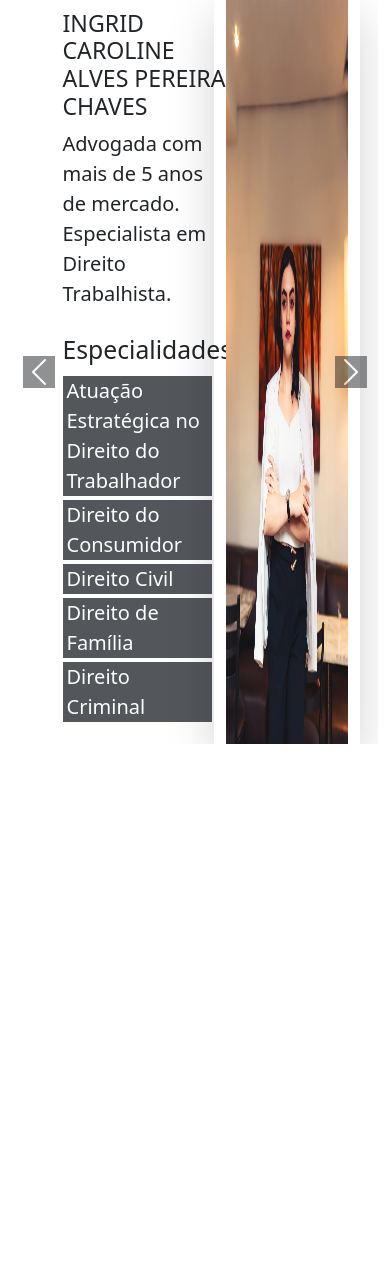
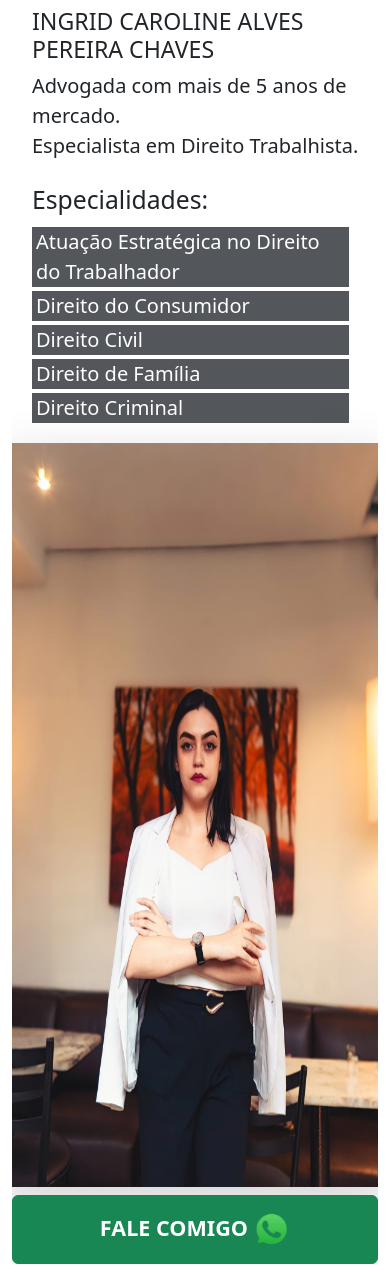
Before and after one commit to maycon-douglas2005/INGRID-CHAVES-ADVOCACIA, a PHP site: page / in a window 390 px wide. Shown: the part 54-1326 px from the top of the page. Before the commit the page ends 798 px from the top, so only its background shows below. Run offline with PHP 8.4, Linux system fonts and the light colour scheme.

Commit message:
feat(main): adiciona versão mobile da primeira tela

```diff
--- a/include/header.html
+++ b/include/header.html
@@ -25,11 +25,23 @@
 
       <ul class="dropdown-menu list-unstyled bg-secondary text-center">
         <li>
-          <a class="text-warning dropdown-item" href="">SOBRE MIM</a>
+          <a
+            class="text-warning dropdown-item"
+            href=""
+            data-bs-target="#carouselFather"
+            data-bs-slide-to="0"
+            >SOBRE MIM</a
+          >
         </li>
         <li class=""><hr class="dropdown-divider" /></li>
         <li>
-          <a class="text-warning dropdown-item" href="">CONTATO</a>
+          <a
+            class="text-warning dropdown-item"
+            href=""
+            data-bs-target="#carouselFather"
+            data-bs-slide-to="1"
+            >CONTATO</a
+          >
         </li>
       </ul>
     </nav>
--- a/index.php
+++ b/index.php
@@ -23,10 +23,10 @@
 
         <div class="carousel-inner">
 
-            <section class="carousel-item active " data-bs-interval="1000000">
-                <div class="content_slide_1 d-flex justify-content-center">
+            <section class="carousel-item active " id="tela1" data-bs-interval="1000000">
+                <div class="content_slide_1 d-flex flex-column flex-sm-row justify-content-center">
 
-                    <div class="col-6 d-flex flex-column justify-content-evenly">
+                    <div class="col-12 col-sm-6 d-flex flex-column justify-content-evenly">
                         <div class="row nomeEbio ms-2 mt-2">
                             <h1 class="fs-3">INGRID CAROLINE ALVES PEREIRA CHAVES</h1>
                             <p class="fs-5 d-none d-md-flex">
@@ -58,7 +58,7 @@
                         </div>
                     </div>
 
-                    <div class="col-4">
+                    <div class="col-12 col-sm-4 mb-2">
                         <div class="row d-flex justify-content-center align-items-center">
                             <img class="img-fluid shadow-lg " style="height: 88.2dvh;" src="img/nina2.jpg" alt="Foto de perfil de Ingrid Chaves">
 
@@ -66,21 +66,22 @@
 
                     </div>
 
+                    <a class="py-3 mb-2 d-flex d-sm-none btn btn-success col-12 fw-bold justify-content-center fs-4" href="https://wa.me/5511958337562?text=Olá!%20Eu%20gostaria%20de%20realizar%20um%20agendamento.">FALE COMIGO<img src="img/whats.png" style="margin-left: 5px; height: 35px;" alt="WhatsApp"></a>
                 </div>
 
             </section>
 
-            <section class="carousel-item " data-bs-interval="1000000">
+            <section class="carousel-item " data-bs-interval="1000000" id="tela2">
 
 
-                <div class="d-flex justify-content-center content_slide_2">
-                    <div class="col-4 d-flex justify-content-center">
+                <div class="d-flex flex-column flex-sm-row justify-content-center content_slide_2">
+                    <div class="col-12 col-sm-4 d-flex justify-content-center">
                         <img class="img-fluid shadow-lg" src="img/nina1.jpg" alt="Foto de Ingrid Chaves" style="height: 88.2dvh;">
 
                     </div>
 
 
-                    <div class="col-6 d-flex flex-column justify-content-center">
+                    <div class="col-12 col-sm-6 d-flex flex-column justify-content-center">
 
                         <h2 class="align-self-center">CONTATO</h2>
 
@@ -94,13 +95,13 @@
                 </div>
             </section>
 
-            <button class="carousel-control-prev" type="button" data-bs-target="#carouselFather" data-bs-slide="prev">
+            <button class="d-none d-sm-flex carousel-control-prev h-auto" type="button" data-bs-target="#carouselFather" data-bs-slide="prev">
                 <span class="carousel-control-prev-icon bg-dark" aria-hidden="true"></span>
                 <span class="visually-hidden">Previous</span>
 
             </button>
 
-            <button class="carousel-control-next" type="button" data-bs-target="#carouselFather" data-bs-slide="next">
+            <button class="d-none d-sm-flex carousel-control-next h-auto" type="button" data-bs-target="#carouselFather" data-bs-slide="next">
                 <span class="carousel-control-next-icon bg-dark" aria-hidden="true"></span>
                 <span class="visually-hidden">Next</span>
 
```
